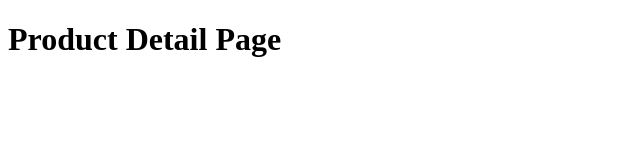
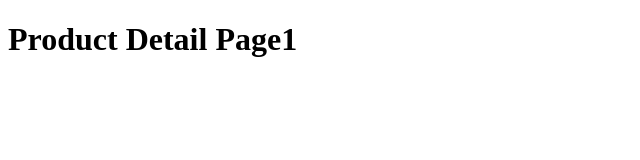
Before and after one commit to ohDASEUL/learning_code_collection, a React (Create React App) app: page /products/1 in a window 1280 px wide. Shown: the top 160 px of the page, without its empty margins (0-640 px from the left). Built offline with nearby package versions, Linux system fonts and the light colour scheme.

Commit message:
useParams 적용

```diff
--- a/src/Pages/ProductDetailPage.js
+++ b/src/Pages/ProductDetailPage.js
@@ -1,9 +1,12 @@
 import React from "react";
+import { useParams } from "react-router-dom";
 
 const ProductDetailPage = () => {
+  const {id} = useParams()
+
   return (
     <div>
-      <h1>Product Detail Page</h1>
+      <h1>Product Detail Page{id}</h1>
     </div>
   );
 };
```
